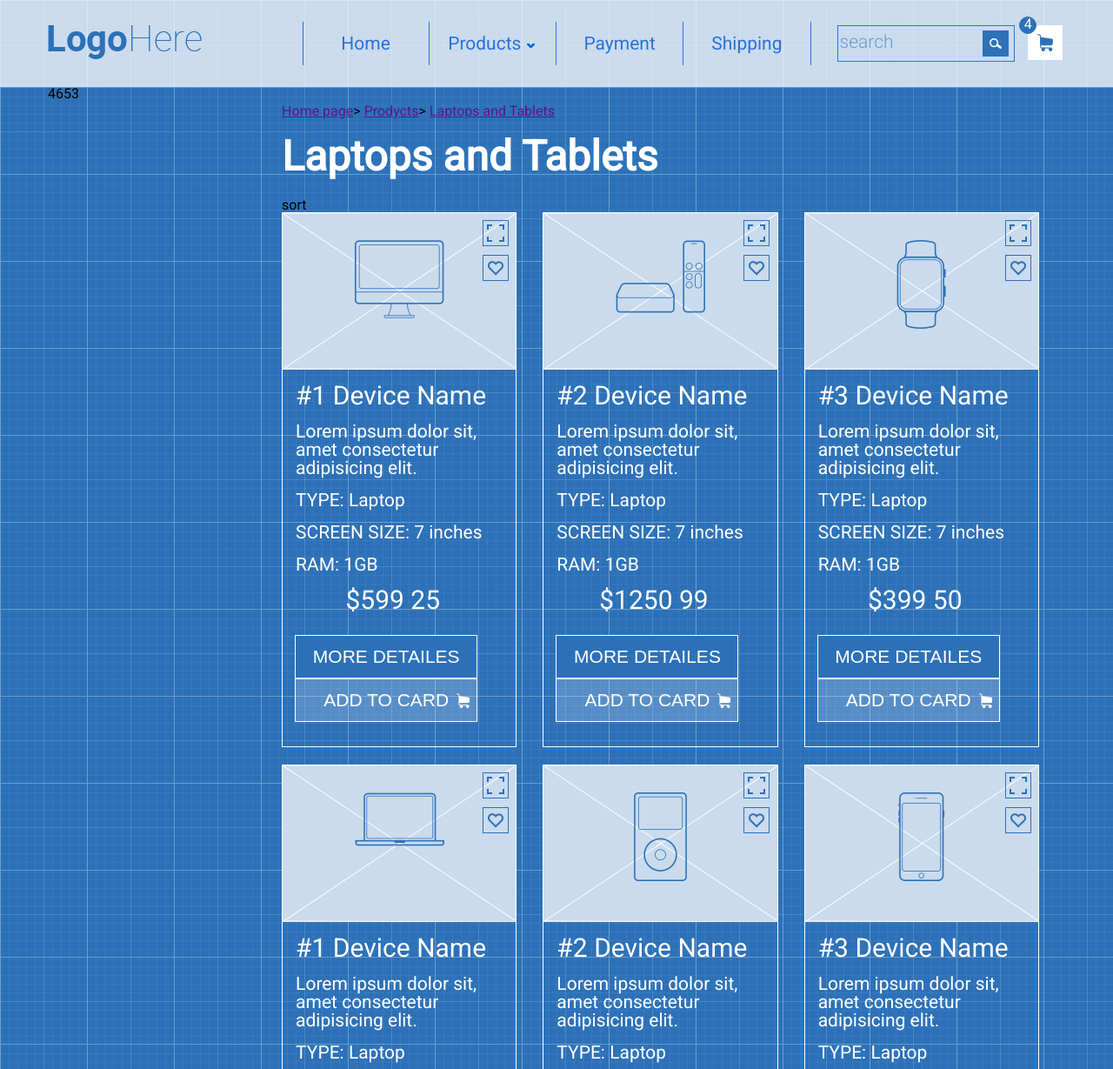
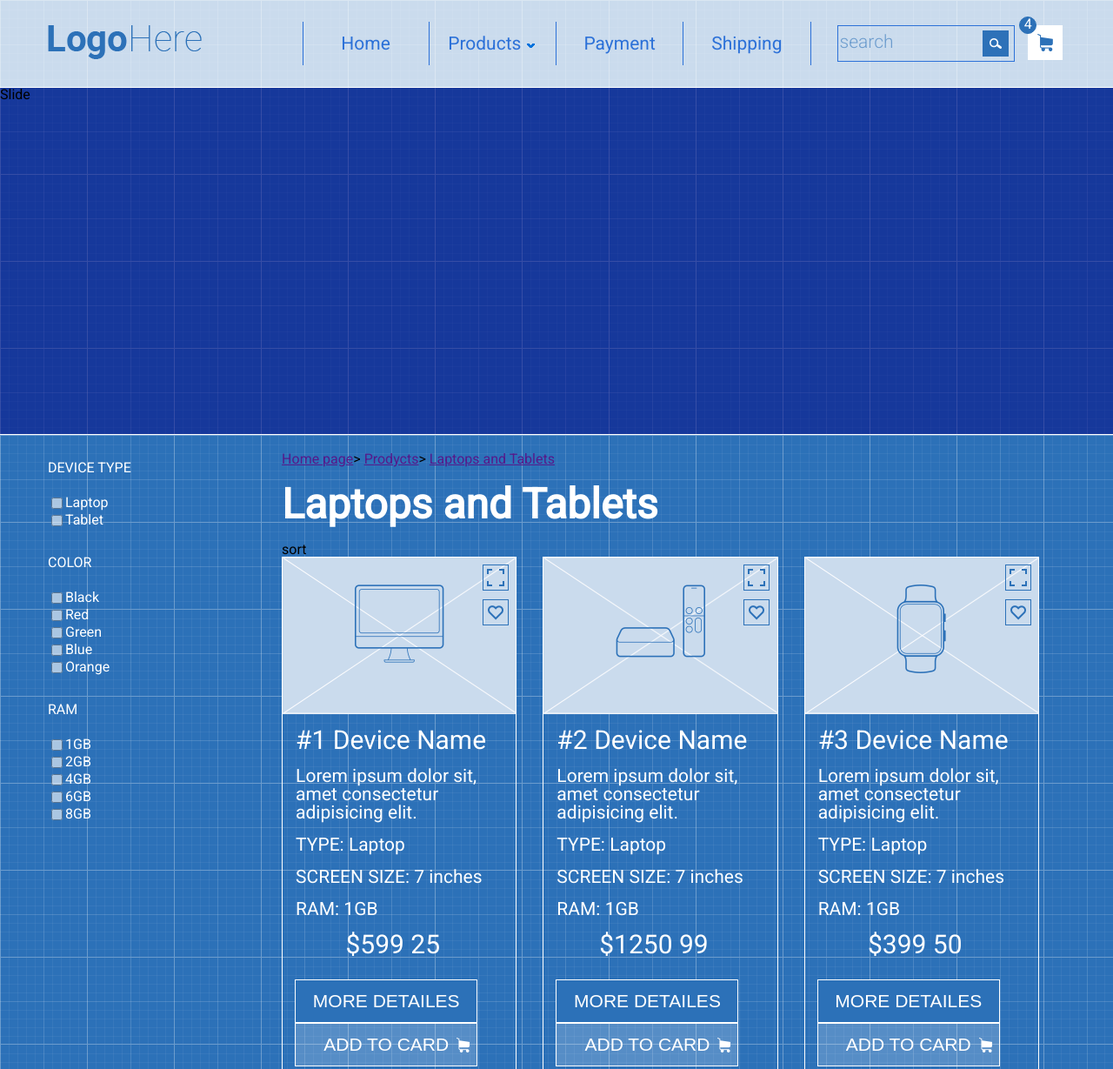
Before and after one commit to EvgenuiSharui/evgenuisharui.github.io, a plain HTML site: page index.html in a window 1280 px wide. Shown: the top 1229 px of the page at 87% size. Drawn offline with Linux system fonts and the light colour scheme.

Commit message:
sort menu

```diff
--- a/index.html
+++ b/index.html
@@ -54,10 +54,31 @@
 			</div>
 		</div>
 	</header>
+	<div class="container-fluid">Slide
+
+	</div>
 	<main class="main">
 		<div class="container">
 			<div class="row">
-				<div class="col-md-4">4653</div>
+				<div class="col-md-4 form">
+					<form action="">
+						<h6>DEVICE TYPE</h6>
+							<label><input type="checkbox">Laptop</label>
+							<label><input type="checkbox">Tablet</label>
+						<h6>COLOR</h6>
+							<label><input type="checkbox">Black</label>
+							<label><input type="checkbox">Red</label>
+							<label><input type="checkbox">Green</label>
+							<label><input type="checkbox">Blue</label>
+							<label><input type="checkbox">Orange</label>
+						<h6>RAM</h6>
+							<label><input type="checkbox">1GB</label>
+							<label><input type="checkbox">2GB</label>
+							<label><input type="checkbox">4GB</label>
+							<label><input type="checkbox">6GB</label>
+							<label><input type="checkbox">8GB</label>
+					</form>
+				</div>
 				<div class="col-md-9">
 				 	<div class="bred">
 				 		<a href="">Home page</a>>
@@ -67,10 +88,11 @@
 				 	<div class="row">
 				 		<div class="col-md-9">
 				 			<h2>Laptops and Tablets</h2>
-				 		</div>
-				 		<div class="col-md-3">
 				 			<div class="sort">sort</div>
 				 		</div>
+				 		<!-- <div class="col-md-3">
+				 			<div class="sort">sort</div>
+				 		</div> -->
 				 	</div>
 				 	<div class="row">
 				 		<div class="col-md-5 mr">
--- a/style.css
+++ b/style.css
@@ -106,8 +106,10 @@ ul.menu>li:hover>ul.submenu{
 }
 .container-fluid{
 	height: 100%;
-	margin-top: 5px;
-
+	height: 400px;
+	border-top: 1px solid white;
+	border-bottom: 1px solid white;
+	background-color: rgba(0,0,128,0.5);
 }
 .search:after {
 	content: "" ;
@@ -195,6 +197,48 @@ input[placeholder="search"]:focus {
 	font-size: 48px;
     font-weight: bold;
     margin: 10px 0px 20px;
+}
+
+.sort{
+
+}
+form{
+	display: none;
+
+}
+
+label{
+	display: block;
+	position: relative;
+	width: 100px;
+	height: 20px;
+}
+label:before {
+	content: "";
+	/*display: block;*/
+	width: 50px;
+	height: 50px;
+	/*border:1px solid red;*/
+}
+form>input:checked{
+	background-color: red;
+}
+form>h6{
+	padding: 30px 0px 23px 0px;
+}
+form{
+	color: white;
+	display: block;
+}
+label>input[type*="checkbox"] {
+    border: none;
+    outline: none;
+    vertical-align: middle;
+   	background-color: inherit;
+   	filter: alpha(opacity='60');
+	opacity: .6;
+	-moz-opacity: 0.6;
+
 }
 .mr {
     margin-right: 30px;
```
